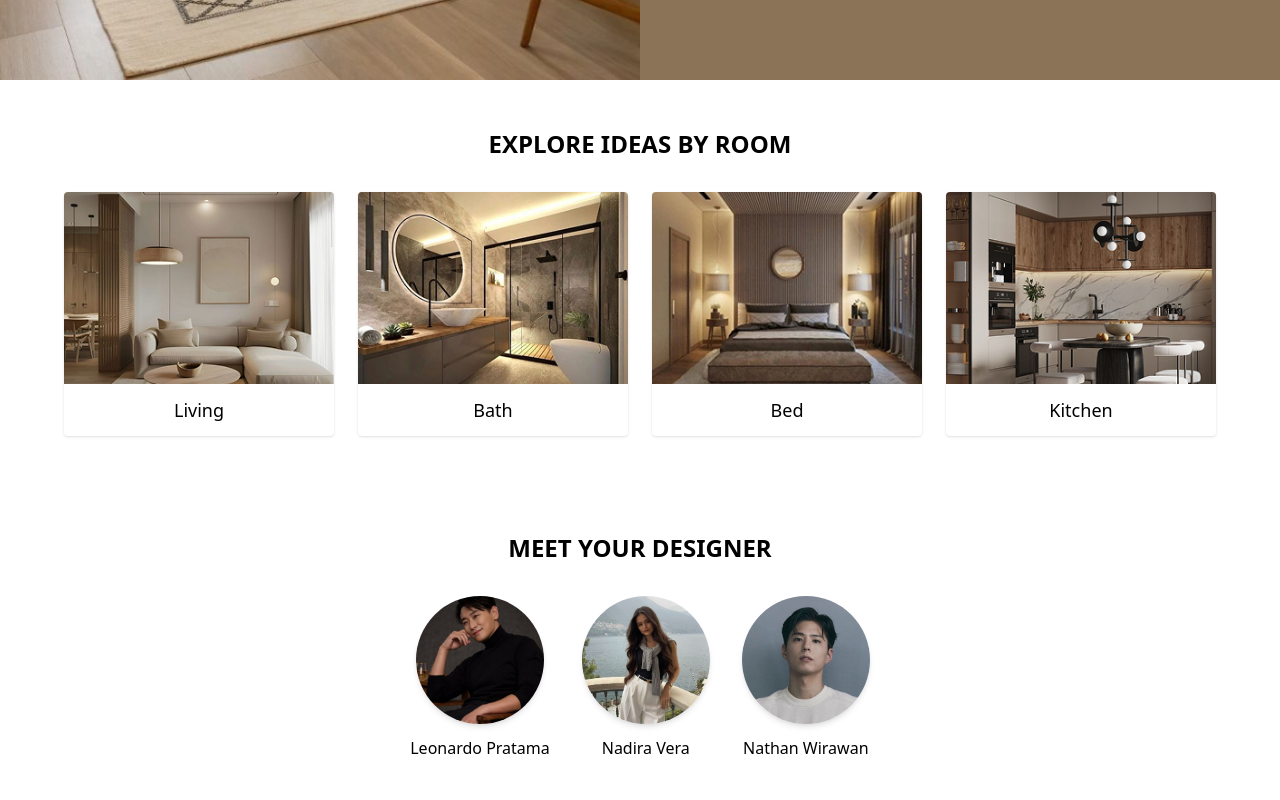
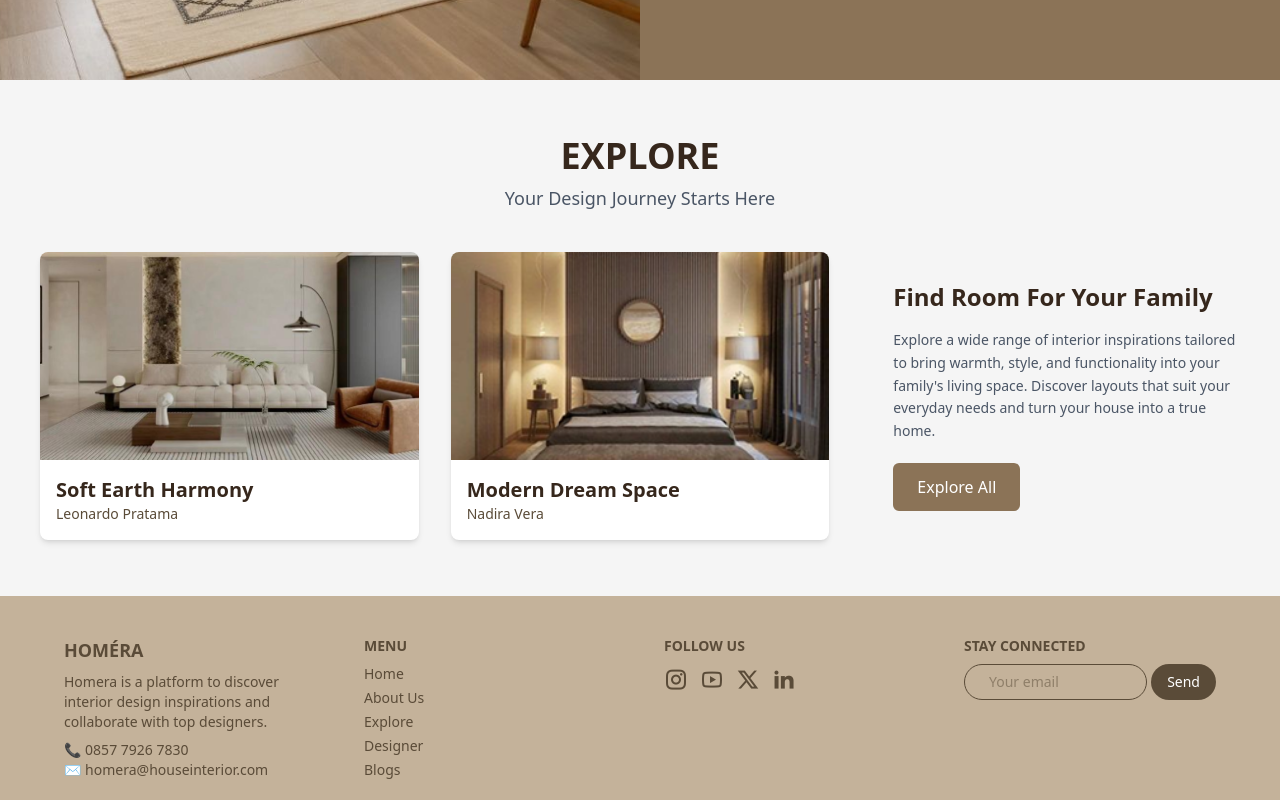
Before and after one commit to Rawmeymakarooni/frontend-homera, a React (Vite) app: page / in a window 1280 px wide. Shown: the part 720-1520 px from the top of the page. Built offline with nearby package versions, Linux system fonts and the light colour scheme.

Commit message:
benerin detail desain

```diff
--- a/src/pages/DesignerDetail.jsx
+++ b/src/pages/DesignerDetail.jsx
@@ -48,13 +48,13 @@ function DesignerDetail() {
       instagram: "@leonardp",
       rooms: [
         {name: "Soft Earth Harmony", image:"/portodesain1.png"},
-        {name: "Master Bedroom", image:"/bed22.jpg"},
-        {name: "Kitchen", image:"/kitchen2.jpg"},
-        {name: "Bathroom", image:"/bathroom2.jpg"},
-        {name: "Terrace", image:"/gardeen2.jpg"},
-        {name: "Swimming Pool", image:"/pool2.jpg"},
-        {name: "Kids Bedroom", image:"/bed2.jpg"},
-        {name: "Diningroom", image:"/dining2.jpg"},
+        {name: "Calm Nest Retreat", image:"/bed22.jpg"},
+        {name: "Neat Flow Kitchen", image:"/kitchen2.jpg"},
+        {name: "Cream Serenity", image:"/bathroom2.jpg"},
+        {name: "Minimalist Breeze Spot", image:"/gardeen2.jpg"},
+        {name: "Serene Aqua Lines", image:"/pool2.jpg"},
+        {name: "Playful Minimal Charm", image:"/bed2.jpg"},
+        {name: "Modern Table Essence", image:"/dining2.jpg"},
       ],
     },
     {
@@ -67,34 +67,34 @@ function DesignerDetail() {
       whatsapp: "+62 814-6772-0737",
       instagram: "@nad.vera",
       rooms: [
-        {name: "Master Bedroom", image:"/bed.png"},
-        {name: "Living Room", image:"/living.png"},
-        {name: "Kitchen", image:"/kitchen.png"},
-        {name: "Bathroom", image:"/bath.png"},
-        {name: "Swimming Pool", image:"/modernpool.jpg"},
-        {name: "Dining Room", image:"/moderndining.jpg"},
-        {name: "Terrace", image:"/modernterrace.jpg"},
-        {name: "Kids Bedroom", image:"/modernkidsbed.jpg"},
+        {name: "Modern Dream Space", image:"/bed.png"},
+        {name: "Airy Light Living Room", image:"/living.png"},
+        {name: "Clean Cut Kitchen", image:"/kitchen.png"},
+        {name: "Marble Glow Bathroom", image:"/bath.png"},
+        {name: "Linear Calm Pool Area", image:"/modernpool.jpg"},
+        {name: "Pure Form Dining Area", image:"/moderndining.jpg"},
+        {name: "Modern Zen Terrace", image:"/modernterrace.jpg"},
+        {name: "Bright & Simple Kids Space", image:"/modernkidsbed.jpg"},
       ],
     },
     {
       id: 3,
       name: "Nathan Wirawan",
       image: "https://i.pinimg.com/736x/4b/9b/e0/4b9be0ae3599b7b70e8c247ffaf56655.jpg",
-      description: "Desainer interior yang kreatif dengan pendekatan minimalis.",
+      description: "Interior Designer | Urban Industrial Specialist",
       address: "Bali, Indonesia",
       email: "nathanwira@gmail.com",
       whatsapp: "+62 880-9372-0737",
       instagram: "@nathan_wira",
       rooms: [
-        {name: "Kitchen", image:"/kitchenindustrial.jpg"},
-        {name: "Bathroom", image:"/bathindustrial.jpg"},
-        {name: "Master Bedroom", image:"/bedindustrial.jpg"},
-        {name: "Livingroom", image:"/livingindustrial.jpg"},
-        {name: "Diningroom", image:"/diningindustrial.jpg"},
-        {name: "Swimming Pool", image:"/poolindustrial.jpg"},
-        {name: "Terrace", image:"/terraceindustrial.jpg"},
-        {name: "Kids Bedroom", image:"/kidsbedindustrial.jpg"},
+        {name: "Industrial Kitchen Corner", image:"/kitchenindustrial.jpg"},
+        {name: "Modern Urban Shower Space", image:"/bathindustrial.jpg"},
+        {name: "Cozy Rustic Bedroom", image:"/bedindustrial.jpg"},
+        {name: "Industrial Elegance Living Room", image:"/livingindustrial.jpg"},
+        {name: "Brick & Timber Dining", image:"/diningindustrial.jpg"},
+        {name: "Urban Stone Poolside", image:"/poolindustrial.jpg"},
+        {name: "Urban Industrial Terrace", image:"/terraceindustrial.jpg"},
+        {name: "Cozy Urban Kid’s Room", image:"/kidsbedindustrial.jpg"},
       ],
     },
   ];
@@ -106,6 +106,10 @@ function DesignerDetail() {
     return <div>Desainer tidak ditemukan</div>;
   }
 
+  const goToDesignDetail = (roomId) => {
+    navigate(`/design/${roomId}`);
+  };
+
   return (
     <>
       <div className="pt-[70px] bg-[#8B7357] text-white">
@@ -114,7 +118,7 @@ function DesignerDetail() {
             onClick={() => navigate('/Designer')}
             className="text-3xl ml-5 hover:text-gray-300 transition"
           >
-          <i class="ri-arrow-left-circle-line"></i>
+            <i className="ri-arrow-left-circle-line"></i>
           </button>
         </div>
         <section className="h-[300px] bg-[#8B7357] text-white min-h-[20vh] flex px-12 items-center justify-between mt-[-30px]">
@@ -152,7 +156,9 @@ function DesignerDetail() {
             {designer.rooms.map((room, index) => (
               <div
                 key={index}
-                className="shadow hover:shadow-lg transition rounded overflow-hidden"
+                className="shadow hover:shadow-lg transition rounded overflow-hidden cursor-pointer"
+                onClick={() => goToDesignDetail(index + 1)}
+                title={`View details of ${room.name}`}
               >
                 <img
                   src={room.image}
@@ -172,7 +178,6 @@ function DesignerDetail() {
         <div className="max-w-2xl mx-auto">
           <h2 className="text-4xl text-center font-serif text-[#4e3b26] mb-8">Testimonial</h2>
 
-        {/* Daftar Komentar */}
           <div className="w-full p-4 space-y-4">
             {comments.map((comment, index) => (
               <div
@@ -193,24 +198,23 @@ function DesignerDetail() {
             ))}
           </div>
 
-
-        {/* Form Komentar */}
           <form onSubmit={handleSubmit} className="mb-6">
+  <div className="flex items-center gap-3">
     <textarea
-            rows="3"
-            className="w-full h-[60px] p-3 border border-[#8B7357] rounded-full mb-2 resize-none text-[#4e3b26]"
+      rows="1" // kamu bisa atur ini jadi 1 supaya lebih pas tinggi textarea
+      className="flex-grow p-3 border border-[#8B7357] rounded-l-full resize-none text-[#4e3b26] min-h-[40px]"
       placeholder="Write Your Comments Here..."
       value={newComment}
       onChange={(e) => setNewComment(e.target.value)}
     ></textarea>
     <button
       type="submit"
-            className="bg-[#8B7357] text-white px-4 py-2 rounded hover:bg-[#6e5e4b] transition"
+      className="bg-[#8B7357] text-white px-6 py-3 rounded-r-full hover:bg-[#6e5e4b] transition"
     >
-            Kirim
+      Send
     </button>
+  </div>
 </form>
-
 
         </div>
       </section>
--- a/src/pages/Explore.jsx
+++ b/src/pages/Explore.jsx
@@ -1,42 +1,39 @@
 import { useState } from "react";
-import { Link } from "react-router-dom";
-import { motion } from "framer-motion"; // Tambah animasi
+import { useNavigate } from "react-router-dom";
+import { motion } from "framer-motion";
 
 function Explore() {
-  const categories = ["All", "Living", "Bath", "Bed", "Kitchen", "Terrace", "Pool"];
+  const navigate = useNavigate(); // << Ini wajib!
+
+  const categories = ["All", "Living", "Bath", "Bed", "Kitchen", "Terrace", "Pool", "Dining"];
   const [selectedCategory, setSelectedCategory] = useState("All");
 
-  // Data
+  // Data desain
   const allDesigns = [
-    {
-      id: 1,
-      title: "Soft Earth Harmony",
-      designer: "Leonardo Pratama",
-      image: "/portodesain1.png",
-      category: "Living",
-    },
-    {
-      id: 2,
-      title: "Judul Desain",
-      designer: "Nadira Vera",
-      image: "/bed.png",
-      category: "Bed",
-    },
-    {
-      id: 3,
-      title: "Judul Desain",
-      designer: "Nathan Wirawan",
-      image: "/.png",
-      category: "Terrace",
-    },
-    {
-      id: 4,
-      title: "Judul Desain",
-      designer: "Nama Desainer",
-      image: "/.png",
-      category: "Living",
-    },
-    // Tambah data lainnya...
+    { id: 1, title: "Soft Earth Harmony", designer: "Leonardo Pratama", image: "/portodesain1.png", category: "Living" },
+    { id: 2, title: "Modern Dream Space", designer: "Nadira Vera", image: "/bed.png", category: "Bed" },
+    { id: 3, title: "Calm Nest Retreat", designer: "Leonardo Pratama", image: "/bed22.jpg", category: "Bed" },
+    { id: 4, title: "Neat Flow Kitchen", designer: "Leonardo Pratama", image: "/kitchen2.jpg", category: "Kitchen" },
+    { id: 5, title: "Industrial Kitchen Corner", designer: "Nathan Wirawan", image: "/kitchenindustrial.jpg", category: "Kitchen" },
+    { id: 6, title: "Cream Serenity", designer: "Leonardo Pratama", image: "/bathroom2.jpg", category: "Bath" },
+    { id: 7, title: "Minimalist Breeze Spot", designer: "Leonardo Pratama", image: "/gardeen2.jpg", category: "Terrace" },
+    { id: 8, title: "Airy Light Living Room", designer: "Nadira Vera", image: "/living.png", category: "Living" },
+    { id: 9, title: "Serene Aqua Lines", designer: "Leonardo Pratama", image: "/pool2.jpg", category: "Pool" },
+    { id: 10, title: "Playful Minimal Charm", designer: "Leonardo Pratama", image: "/bed2.jpg", category: "Bed" },
+    { id: 11, title: "Modern Table Essence", designer: "Leonardo Pratama", image: "/dining2.jpg", category: "Dining" },
+    { id: 12, title: "Clean Cut Kitchen", designer: "Nadira Vera", image: "/kitchen.png", category: "Kitchen" },
+    { id: 13, title: "Marble Glow Bathroom", designer: "Nadira Vera", image: "/bath.png", category: "Bath" },
+    { id: 14, title: "Linear Calm Pool Area", designer: "Nadira Vera", image: "/modernpool.jpg", category: "Pool" },
+    { id: 15, title: "Modern Urban Shower Space", designer: "Nathan Wirawan", image: "/bathindustrial.jpg", category: "Bath" },
+    { id: 16, title: "Cozy Rustic Bedroom", designer: "Nathan Wirawan", image: "/bedindustrial.jpg", category: "Bed" },
+    { id: 17, title: "Industrial Elegance Living Room", designer: "Nathan Wirawan", image: "/livingindustrial.jpg", category: "Living" },
+    { id: 18, title: "Brick & Timber Dining", designer: "Nathan Wirawan", image: "/diningindustrial.jpg", category: "Dining" },
+    { id: 19, title: "Urban Stone Poolside", designer: "Nathan Wirawan", image: "/poolindustrial.jpg", category: "Pool" },
+    { id: 20, title: "Urban Industrial Terrace", designer: "Nathan Wirawan", image: "/terraceindustrial.jpg", category: "Terrace" },
+    { id: 21, title: "Cozy Urban Kid’s Room", designer: "Nathan Wirawan", image: "/kidsbedindustrial.jpg", category: "Bed" },
+    { id: 22, title: "Bright & Simple Kids Space", designer: "Nadira Vera", image: "/modernkidsbed.jpg", category: "Bed" },
+    { id: 23, title: "Modern Zen Terrace", designer: "Nadira Vera", image: "/modernterrace.jpg", category: "Terrace" },
+    { id: 24, title: "Pure Form Dining Area", designer: "Nadira Vera", image: "/moderndining.jpg", category: "Dining" },
   ];
 
   const filteredDesigns =
@@ -48,32 +45,26 @@ function Explore() {
     "Leonardo Pratama": 1,
     "Nadira Vera": 2,
     "Nathan Wirawan": 3,
-    // Tambah id desainer lainnya
   };
 
   return (
     <>
-    {/* Section 1: Hero */}
-    <section className="flex w-full h-screen">
-        {/* Left image */}
+      {/* Hero */}
+      <section className="flex w-full h-screen">
         <div
           className="w-1/2 h-full bg-cover bg-center"
-          style={{
-            backgroundImage: "url('/bghome4.jpg')", // ✅ Tanpa 'public/'
-          }}
+          style={{ backgroundImage: "url('/bghome4.jpg')" }}
         ></div>
 
-        {/* Right content */}
         <div className="w-1/2 bg-[#8B7357] flex flex-col justify-center px-7 text-white relative z-10">
-          {/* Title */}
           <div className="flex items-center text-9xl font-serif mb-8">
             <motion.span
               className="text-[#36271C] absolute left-0 ml-[-270px] z-20"
-              style={{ backgroundColor: "transparent" }}
               initial={{ opacity: 0, x: -100 }}
               whileInView={{ opacity: 1, x: 0 }}
               transition={{ duration: 0.8 }}
               viewport={{ once: false }}
+              style={{ backgroundColor: "transparent" }}
             >
               HOM
             </motion.span>
@@ -88,7 +79,6 @@ function Explore() {
             </motion.span>
           </div>
 
-          {/* Blog Box */}
           <div className="relative left-[-100px] w-[500px] max-w-full">
             <div className="absolute inset-0 translate-x-3 translate-y-3 bg-[#C4B29A] rounded-sm z-0"></div>
             <div className="relative z-10 bg-[#5A4B38] p-5 rounded-sm flex flex-col items-center text-center">
@@ -115,10 +105,9 @@ function Explore() {
         </div>
       </section>
 
-      {/* Section 2: Filter + Content */}
-      <section className="w-full bg-[#F5F0EB] flex px-10 py-8 gap-10">
-        {/* Kategori */}
-        <div className="w-25 flex flex-col gap-5">
+      {/* Filter + Content */}
+      <section className="w-full bg-[#F5F0EB] flex px-10 py-8 gap-15">
+        <div className="w-50 flex flex-col gap-5">
           {categories.map((cat, index) => (
             <motion.button
               key={cat}
@@ -138,31 +127,34 @@ function Explore() {
           ))}
         </div>
 
-        {/* Desain */}
-        <div className="flex-1 max-h-[335px] overflow-y-auto pr-3 custom-scroll">
+        <div className="flex-1 max-h-[400px] overflow-y-auto pr-3 custom-scroll">
           <h2 className="text-3xl font-bold text-[#36271C] mb-4">
             Showing: {selectedCategory}
           </h2>
-
-          <div className="grid grid-cols-1 sm:grid-cols-2 md:grid-cols-3 gap-8 pb-20">
+          <div className="grid grid-cols-1 md:grid-cols-2 gap-8">
             {filteredDesigns.map((item) => (
               <div
                 key={item.id}
-                className="bg-white shadow-md rounded-md border border-[#C4B29A] overflow-hidden "
+                className="bg-white shadow-md rounded-lg overflow-hidden hover:shadow-xl transition duration-300 cursor-pointer"
+                onClick={() => navigate(`/design/${item.id}`)} // klik desain navigasi ke detail desain
               >
                 <img
                   src={item.image.startsWith("/") ? item.image : `/${item.image}`}
                   alt={item.title}
-                  className="w-full h-50 object-cover"
+                  className="w-full h-64 object-cover hover:brightness-90 transition"
                 />
                 <div className="p-4">
-                  <h3 className="text-lg font-semibold text-[#36271C] hover:underline font-weight-500 text-decoration-inherit hover:text-[#af7b43]">
-                    <Link to={`/design/${item.id}`}>{item.title}</Link>
+                  <h3 className="text-xl font-semibold text-[#36271C] hover:underline hover:text-[#af7b43]">
+                    {item.title}
                   </h3>
-                  <p className="text-sm text-[#5A4B38] hover:underline font-weight-500 text-[#5A4B38] text-decoration-inherit hover:text-[#af7b43]">
-                    <Link to={`/designer/${designerIdMap[item.designer]}`}>
-                      {item.designer}
-                    </Link>
+                  <p
+                    className="text-sm text-[#5A4B38] hover:underline hover:text-[#af7b43]"
+                    onClick={(e) => {
+                      e.stopPropagation(); // biar gak trigger klik desain
+                      navigate(`/designer/${designerIdMap[item.designer]}`); // klik nama designer ke page designer
+                    }}
+                  >
+                    {item.designer}
                   </p>
                 </div>
               </div>
--- a/src/pages/Home.jsx
+++ b/src/pages/Home.jsx
@@ -1,4 +1,5 @@
 import { motion } from "framer-motion";
+import { Link } from "react-router-dom";
 
 function Home() {
   const rooms = [
@@ -14,20 +15,36 @@ function Home() {
     { name: "Nathan Wirawan", image: "/nathan.png" },
   ];
 
+  const exploreExamples = [
+    {
+      name: "Soft Earth Harmony",
+      image: "/portodesain1.png",
+      designer: "Leonardo Pratama",
+    },
+    {
+      name: "Modern Dream Space",
+      image: "/bed.png",
+      designer: "Nadira Vera",
+    },
+  ];
+
+  const designerIdMap = {
+    "Leonardo Pratama": 1,
+    "Nadira Vera": 2,
+    "Nathan Wirawan": 3,
+  };
+
   return (
     <>
       {/* Section 1: Hero */}
       <section className="flex w-full h-screen overflow-hidden">
-        {/* Left image (tetap diam) */}
         <div
           className="w-1/2 h-full bg-cover bg-center"
           style={{ backgroundImage: "url('/bghome4.jpg')" }}
         ></div>
 
-        {/* Right content */}
         <div className="w-1/2 bg-[#8B7357] flex flex-col justify-center px-7 text-white relative z-10">
           <div className="flex text-8xl font-serif mb-8 relative leading-tight">
-            {/* BEST / YOUR muncul dari kiri */}
             <motion.div
               className="absolute left-0 ml-[-270px] z-20 text-[#36271C]"
               initial={{ x: -300, opacity: 0 }}
@@ -44,7 +61,6 @@ function Home() {
               <div>YOUR</div>
             </motion.div>
 
-            {/* INTERIOR / HOME muncul dari kanan */}
             <motion.div
               className="ml-[18px] text-white"
               initial={{ x: 300, opacity: 0 }}
@@ -66,54 +82,68 @@ function Home() {
                 transition={{ delay: 1.2, duration: 0.8 }}
               >
                 Find the best interior design inspiration and connect directly
-                with professional designers. Homera is the place for creative ideas and
-                collaboration in interior design.
+                with professional designers. Homera is the place for creative
+                ideas and collaboration in interior design.
               </motion.p>
             </motion.div>
           </div>
         </div>
       </section>
 
-      {/* Section 2: EXPLORE BY ROOM */}
-      <section className="bg-white py-12 px-6">
-        <h2 className="text-2xl font-semibold text-center mb-8 text-black">
-          EXPLORE IDEAS BY ROOM
+      {/* Section 2: Explore Preview */}
+      <section className="px-10 py-14 bg-[#F5F5F5]">
+        <h2 className="text-4xl font-bold text-center mb-2 text-[#36271C]">
+          EXPLORE
         </h2>
-        <div className="grid grid-cols-2 md:grid-cols-4 gap-6 max-w-6xl mx-auto">
-          {rooms.map((room, index) => (
+        <p className="text-center text-lg mb-10 text-gray-600">
+          Your Design Journey Starts Here
+        </p>
+
+        <div className="grid grid-cols-1 md:grid-cols-3 gap-8 items-center">
+          {/* Dua gambar desain */}
+          <div className="md:col-span-2 grid grid-cols-1 md:grid-cols-2 gap-8">
+            {exploreExamples.map((item, idx) => (
               <div
-              key={index}
-              className="shadow hover:shadow-lg transition rounded overflow-hidden"
+                key={idx}
+                className="bg-white shadow-md rounded-lg overflow-hidden hover:shadow-xl transition duration-300"
               >
+                <Link to={`/design/${idx + 1}`}>
                   <img
-                src={room.image}
-                alt={room.name}
-                className="w-full h-48 object-cover"
+                    src={item.image}
+                    alt={item.name}
+                    className="w-full h-52 object-cover hover:brightness-90 transition"
                   />
-              <div className="text-center py-3 text-lg font-medium text-black">
-                {room.name}
+                </Link>
+                <div className="p-4">
+                  <h3 className="text-xl font-semibold text-[#36271C] hover:underline hover:text-[#af7b43]">
+                    <Link to={`/design/${idx + 1}`}>{item.name}</Link>
+                  </h3>
+                  <p className="text-sm text-[#5A4B38] hover:underline hover:text-[#af7b43]">
+                    <Link to={`/designer/${designerIdMap[item.designer]}`}>
+                      {item.designer}
+                    </Link>
+                  </p>
                 </div>
               </div>
             ))}
           </div>
-      </section>
 
-      {/* Section 3: MEET YOUR DESIGNER */}
-      <section className="bg-white py-12 px-6">
-        <h2 className="text-2xl font-semibold text-center mb-8 text-black">
-          MEET YOUR DESIGNER
-        </h2>
-        <div className="flex justify-center gap-8 flex-wrap">
-          {designers.map((designer, index) => (
-            <div key={index} className="flex flex-col items-center">
-              <img
-                src={designer.image}
-                alt={designer.name}
-                className="w-32 h-32 object-cover rounded-full shadow-md hover:shadow-lg transition duration-300 hover:scale-105 hover:shadow-xl"
-              />
-              <p className="mt-3 font-medium text-black">{designer.name}</p>
+          {/* Teks + tombol di samping */}
+          <div className="flex flex-col items-start md:ml-8">
+            <h3 className="text-2xl font-semibold mb-4 text-[#36271C]">
+              Find Room For Your Family
+            </h3>
+            <p className="text-left text-sm mb-5 text-gray-600 leading-relaxed">
+               Explore a wide range of interior inspirations tailored to bring warmth, style, and functionality into your family's living space. Discover layouts that suit your everyday needs and turn your house into a true home.
+               </p>
+
+            <Link
+              to="/explore"
+              className="bg-[#8B7357] hover:bg-[#725d46] text-white px-6 py-3 rounded-md transition duration-300"
+            >
+              Explore All
+            </Link>
           </div>
-          ))}
         </div>
       </section>
     </>
```
Also changed, not shown: public/furniture6.png. Lines whose indentation alone changed are shown as unchanged.
